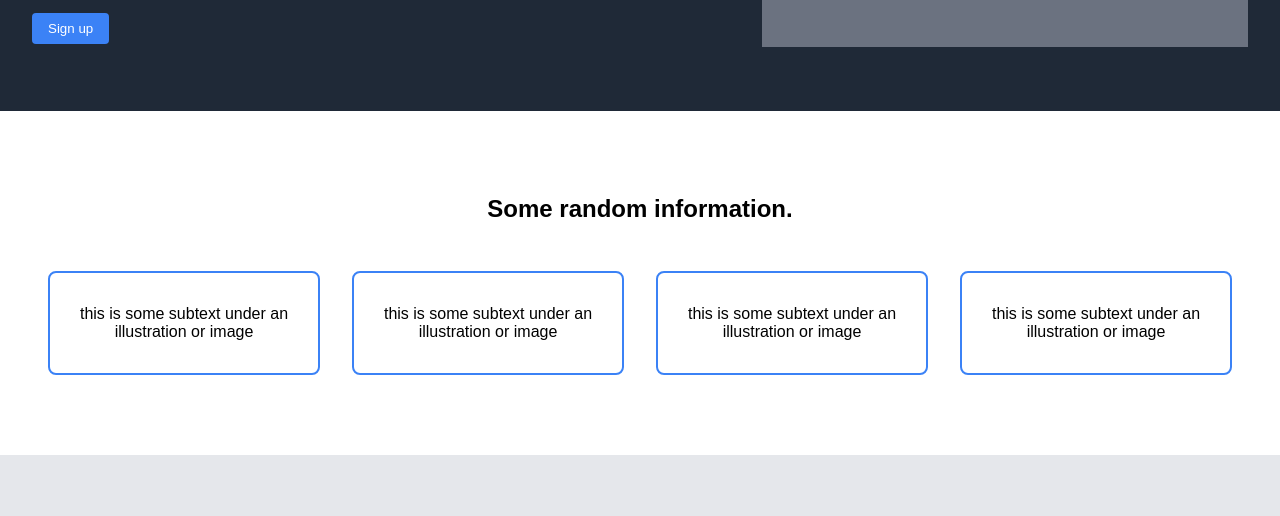
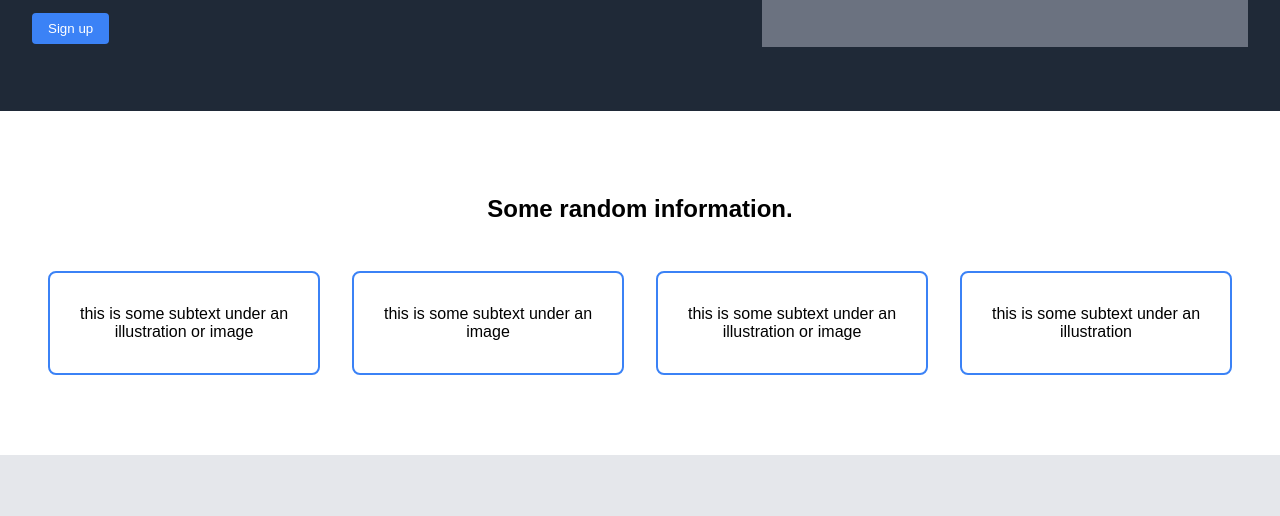
Before and after one commit to goldluo126/LandingPage, a plain HTML site: page index.html in a window 1280 px wide. Shown: the part 271-787 px from the top of the page. Drawn offline with Linux system fonts and the light colour scheme.

Commit message:
add index.html

```diff
--- a/index.html
+++ b/index.html
@@ -6,7 +6,9 @@
     <title>Awesome Website</title>
     <link rel="stylesheet" href="styles.css">
 </head>
+<!-- body section -->
 <body>
+    <!-- header section with logo and navigatiation -->
     <header>
         <div class="logo">Header Logo</div>
         <nav>
@@ -15,7 +17,7 @@
             <a href="#">header link three</a>
         </nav>
     </header>
-
+    <!-- hero section -->
     <section class="hero">
         <div class="hero-content">
             <h1>This website is awesome</h1>
@@ -26,7 +28,7 @@
             this is a placeholder for an image
         </div>
     </section>
-
+    <!-- info section with four card  -->
     <section class="info-section">
         <h2>Some random information.</h2>
         <div class="info-cards">
@@ -36,7 +38,7 @@
             </div>
             <div class="card">
                 <div class="card-image"></div>
-                <p>this is some subtext under an illustration or image</p>
+                <p>this is some subtext under an  image</p>
             </div>
             <div class="card">
                 <div class="card-image"></div>
@@ -44,18 +46,18 @@
             </div>
             <div class="card">
                 <div class="card-image"></div>
-                <p>this is some subtext under an illustration or image</p>
+                <p>this is some subtext under an illustration </p>
             </div>
         </div>
     </section>
-
+    <!-- quote section -->
     <section class="quote-section">
         <div class="quote">
             This is an inspiring quote, or a testimonial from a customer. Maybe it's just filling up space, or maybe people will actually read it. Who knows? All I know is that it looks nice.
         </div>
         <div class="quote-author">-Thor, God of Thunder</div>
     </section>
-
+    <!-- cta section -->
     <section class="cta-section">
         <div class="cta-content">
             <h3>Call to action! It's time!</h3>
@@ -63,7 +65,7 @@
         </div>
         <button class="cta-btn">Sign up</button>
     </section>
-
+    <!-- footer section -->
     <footer>
         Copyright © The Odin Project 2021
     </footer>
```
Also changed, not shown: styles.css (+7 -7 lines).
